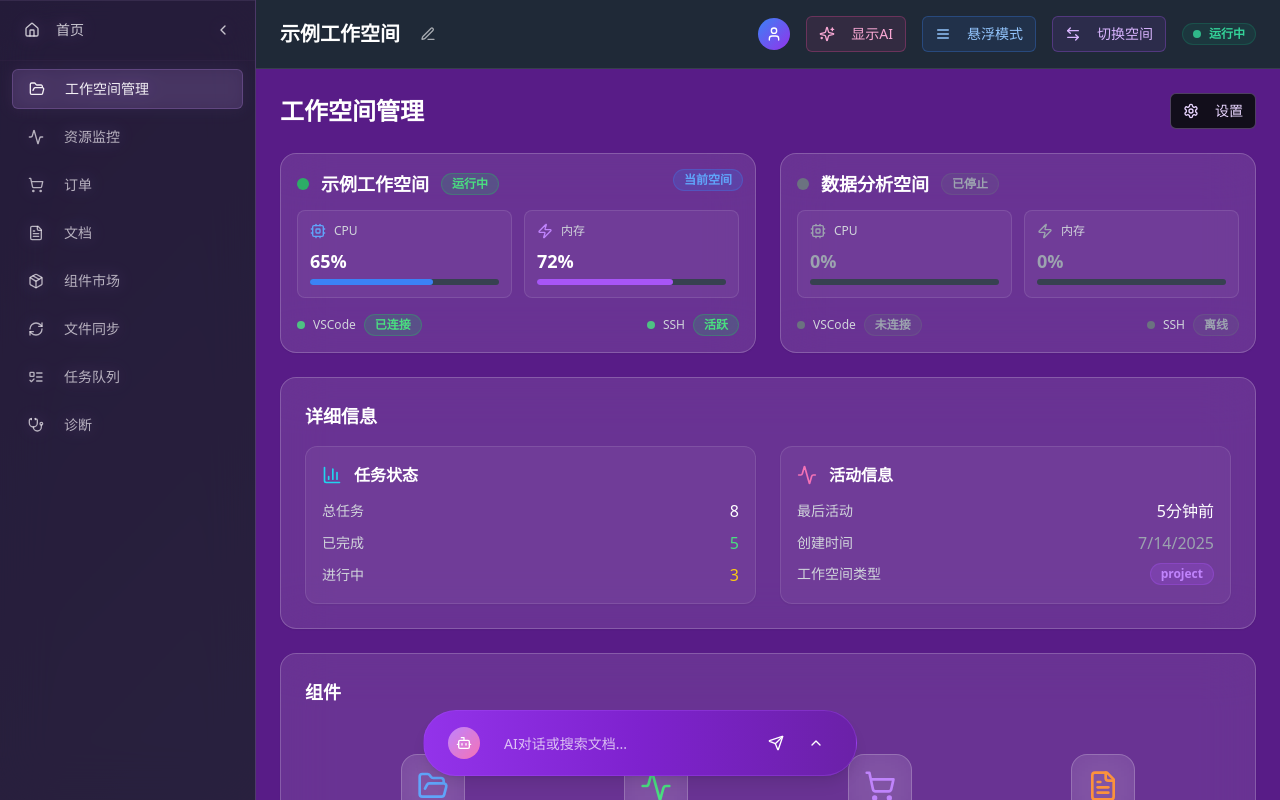
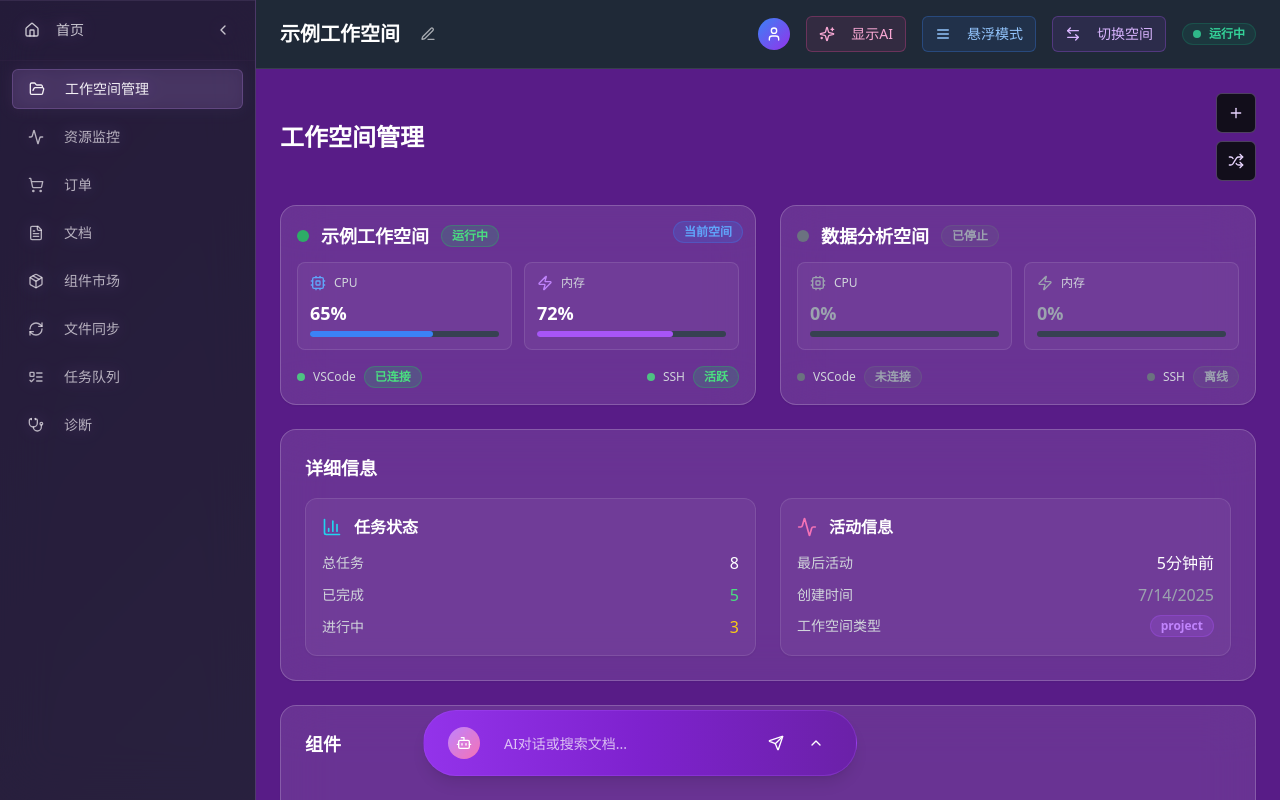
Before and after one commit to cx404/nebula-desk-alpha, a React (Vite) app: page /workspace in a window 1280 px wide. Shown: the top 800 px of the page. Built offline with nearby package versions, Linux system fonts and the light colour scheme.

Commit message:
Add workspace buttons
Add "new workspace" button and move "switch workspace" button to the right, displaying them vertically as icons.

```diff
--- a/src/components/workspace/WorkspaceManagement.tsx
+++ b/src/components/workspace/WorkspaceManagement.tsx
@@ -2,7 +2,7 @@ import { Card } from "@/components/ui/card";
 import { Badge } from "@/components/ui/badge";
 import { Button } from "@/components/ui/button";
 import { WorkspaceIconGrid } from "./WorkspaceIconGrid";
-import { Activity, Cpu, HardDrive, Zap, Users, Calendar, Clock, Server, BarChart3, Settings } from "lucide-react";
+import { Activity, Cpu, HardDrive, Zap, Users, Calendar, Clock, Server, BarChart3, Settings, Plus, Shuffle } from "lucide-react";
 interface WorkspaceManagementProps {
   currentWorkspace: any;
   onNavigate?: (nav: string) => void;
@@ -34,10 +34,14 @@ export const WorkspaceManagement = ({
   return <div className="p-6 space-y-6 mx-0 px-0 py-0 my-0">
       <div className="flex items-center justify-between">
         <h2 className="text-2xl font-bold text-white">工作空间管理</h2>
-        <Button variant="outline" size="sm" className="text-purple-200 border-purple-300/30 hover:bg-purple-500/20">
-          <Settings className="w-4 h-4 mr-2" />
-          设置
-        </Button>
+        <div className="flex flex-col gap-2">
+          <Button variant="outline" size="sm" className="text-purple-200 border-purple-300/30 hover:bg-purple-500/20 flex items-center justify-center h-10 w-10 p-0">
+            <Plus className="w-4 h-4" />
+          </Button>
+          <Button variant="outline" size="sm" className="text-purple-200 border-purple-300/30 hover:bg-purple-500/20 flex items-center justify-center h-10 w-10 p-0">
+            <Shuffle className="w-4 h-4" />
+          </Button>
+        </div>
       </div>
 
       {/* 工作空间卡片网格 */}
```
